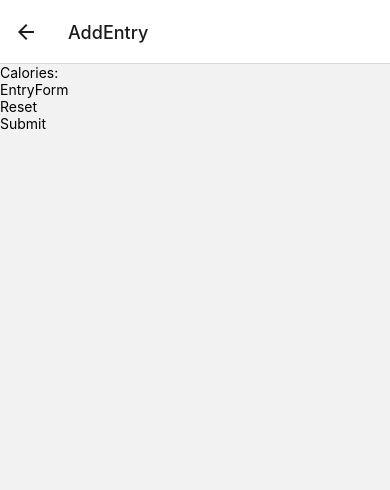
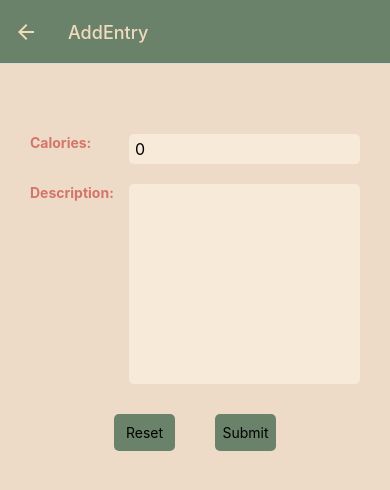
Before and after one commit to tliu03/CS5520Assaignment2, a React Native app: screen /AddEntry in a window 390 px wide. Shown: the top 490 px of the page. Built offline with nearby package versions, Linux system fonts and the light colour scheme.

Commit message:
completed add entry form

```diff
--- a/App.js
+++ b/App.js
@@ -62,7 +62,12 @@ const Stack = createNativeStackNavigator();
 export default function App() {
   return (
     <NavigationContainer>
-      <Stack.Navigator>
+      <Stack.Navigator
+        screenOptions={{
+          headerStyle: { backgroundColor: Colors.primary100 },
+          headerTintColor: Colors.primary300,
+        }}
+      >
         <Stack.Screen
           name="Entries"
           component={EntryOverview}
--- a/components/ManageEntry/EntryForm.js
+++ b/components/ManageEntry/EntryForm.js
@@ -1,24 +1,104 @@
-import { View, Text, TextInput, StyleSheet } from "react-native";
+import { View, Text, TextInput, StyleSheet, Alert } from "react-native";
 import { useState } from "react";
 import Button from "../UI/Button";
+import { Colors } from "../../constants/color";
+import Card from "../UI/Card";
+import Input from "./Input";
 
-export default function EntryForm() {
+export default function EntryForm({ onSubmit }) {
+  const [entry, setEntry] = useState({
+    calorie: 0,
+    description: "",
+  });
+
+  function entryInputHandler(inputIdentifier, enteredValue) {
+    setEntry((currValue) => {
+      return {
+        ...currValue,
+        [inputIdentifier]: enteredValue,
+      };
+    });
+  }
+
+  function submitHandler() {
+    const entryData = {
+      calorie: +entry.calorie,
+      description: entry.description,
+    };
+
+    const calorieIsValid = !isNaN(entryData.calorie) && entryData.calorie > 0;
+    const descriptionIsValid = entryData.description.trim().length > 0;
+    if (!calorieIsValid || !descriptionIsValid) {
+      Alert.alert("Invalid Input, pleaese re-enter!");
+    } else {
+      onSubmit(entryData);
+    }
+  }
+
+  function resetForm() {
+    setEntry({
+      calorie: 0,
+      description: "",
+    });
+  }
   return (
-    <View>
-      <View>
-        <Text>Calories: </Text>
+    <View style={styles.container}>
+      <View style={styles.formContainer}>
+        <Input
+          label="Calories"
+          textInputConfig={{
+            keyboardType: "decimal-pad",
+            onChangeText: entryInputHandler.bind(this, "calorie"),
+            value: entry.calorie,
+          }}
+        />
+        <Input
+          label="Description"
+          textInputConfig={{
+            multiline: true,
+            onChangeText: entryInputHandler.bind(this, "description"),
+            value: entry.description,
+          }}
+        />
       </View>
-      <View>
-        <Text>EntryForm</Text>
-      </View>
-      <View>
-        <Button>
-          <Text>Reset</Text>
-        </Button>
-        <Button>
-          <Text>Submit</Text>
+      <View style={styles.buttonsContainer}>
+        <Button style={styles.button} onPress={resetForm}>Reset</Button>
+        <Button style={styles.button} onPress={submitHandler}>
+          Submit
         </Button>
       </View>
     </View>
   );
 }
+
+const styles = StyleSheet.create({
+  container: {
+    flex: 1,
+    backgroundColor: Colors.primary201,
+    alignItems: "center",
+  },
+  formContainer: {
+    width: "100%",
+    marginTop: 60,
+    marginBottom: 20,
+    paddingHorizontal: 30,
+    // marginLeft: 20,
+    // alignItems: "center",
+    // justifyContent: "center",
+  },
+
+  buttonsContainer: {
+    flexDirection: "row",
+    alignItems: "center",
+    justifyContent: "center",
+  },
+  button: {
+    backgroundColor: Colors.primary100,
+    width: "30%",
+    padding: 10,
+    marginHorizontal: 20,
+    justifyContent: "center",
+    alignItems: "center",
+    borderRadius: 5,
+  },
+});
--- /dev/null
+++ b/components/ManageEntry/Input.js
@@ -0,0 +1,43 @@
+import { View, Text, StyleSheet, TextInput } from "react-native";
+import React from "react";
+import { Colors } from "../../constants/color";
+
+export default function Input({ label, style, textInputConfig, inValid }) {
+  let inputStyle = [styles.inputTextBox];
+  if (textInputConfig && textInputConfig.multiline) {
+    inputStyle.push(styles.inputMultiline);
+  }
+  return (
+    <View style={styles.inputContainer}>
+      <Text style={styles.label}>{label}: </Text>
+      <TextInput style={inputStyle} {...textInputConfig} />
+    </View>
+  );
+}
+
+const styles = StyleSheet.create({
+  inputContainer: {
+    flexDirection: "row",
+    marginVertical: 10,
+    justifyContent: "space-between",
+    alignItems: "flex-start",
+  },
+  label: {
+    size: 22,
+    fontWeight: "bold",
+    color: Colors.primary402,
+  },
+  inputTextBox: {
+    backgroundColor: Colors.primary202,
+    width: "70%",
+    height: 30,
+    borderRadius: 5,
+    padding: 6,
+    fontSize: 16,
+    textAlignVertical: "top",
+    // alignItems: "flex-start",
+  },
+  inputMultiline: {
+    minHeight: 200,
+  },
+});
--- a/components/UI/Button.js
+++ b/components/UI/Button.js
@@ -1,6 +1,11 @@
 import { View, Text, Pressable } from "react-native";
 import React from "react";
+import Card from "./Card";
 
-export default function Button({ onPress, children }) {
-  return <Pressable onPress={onPress}>{children}</Pressable>;
+export default function Button({ onPress, children, style }) {
+  return (
+    <Pressable onPress={onPress} style={style}>
+      <Text>{children}</Text>
+    </Pressable>
+  );
 }
--- /dev/null
+++ b/components/UI/Card.js
@@ -0,0 +1,11 @@
+import { View, Text, StyleSheet } from "react-native";
+
+export default function Card({ children }) {
+  return <View style={styles.card}>{children}</View>;
+}
+
+const styles = StyleSheet.create({
+  card: {
+    borderRadius: 8,
+  },
+});
--- a/screens/AddEntry.js
+++ b/screens/AddEntry.js
@@ -3,5 +3,8 @@ import React from "react";
 import EntryForm from "../components/ManageEntry/EntryForm";
 
 export default function AddEntry() {
-  return <EntryForm />;
+  function SubmitEntry() {
+    console.log("submit");
+  }
+  return <EntryForm onSubmit={SubmitEntry} />;
 }
```
